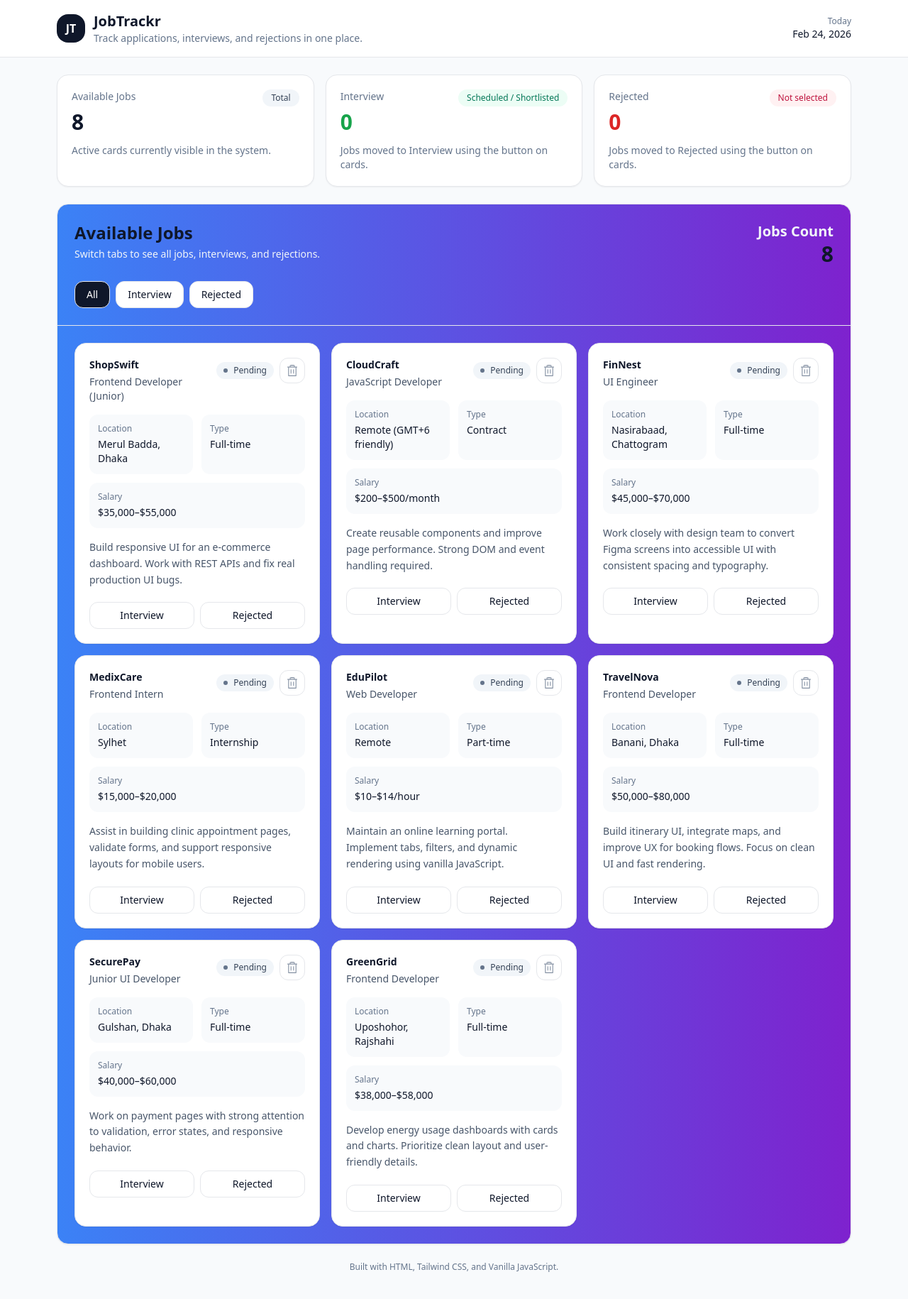
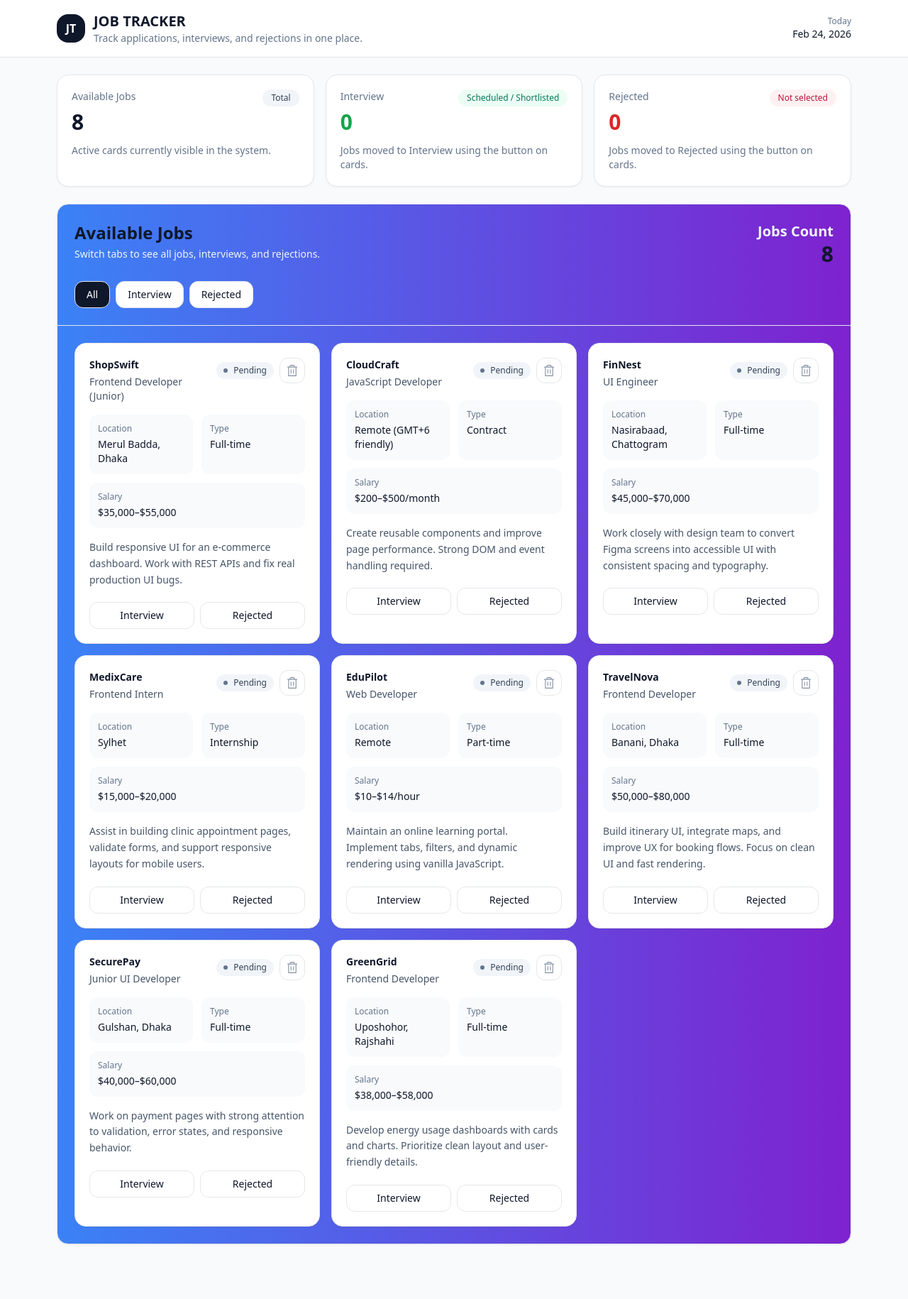
Before and after one commit to Mursaline867/A04-PH-JOB-TRACKER, a plain HTML site: page index.html in a window 1280 px wide. Shown: the whole page at 71% size. After the commit the page ends 1777 px from the top, so only its background shows below. Drawn offline with nearby package versions, Linux system fonts and the light colour scheme.

Commit message:
finally fixed code successfully

```diff
--- a/index.html
+++ b/index.html
@@ -20,7 +20,7 @@
             JT
           </div>
           <div>
-            <h1 class="text-lg sm:text-xl font-semibold leading-tight">JobTrackr</h1>
+            <h1 class="text-lg sm:text-xl font-semibold leading-tight">JOB TRACKER</h1>
             <p class="text-xs sm:text-sm text-slate-500">
               Track applications, interviews, and rejections in one place.
             </p>
@@ -142,10 +142,6 @@
           </div>
         </div>
       </section>
-
-      <footer class="text-center text-xs text-slate-500 pb-6">
-        Built with HTML, Tailwind CSS, and Vanilla JavaScript.
-      </footer>
     </main>
     <script src="./scripts/script.js"></script>
   </body>
```
